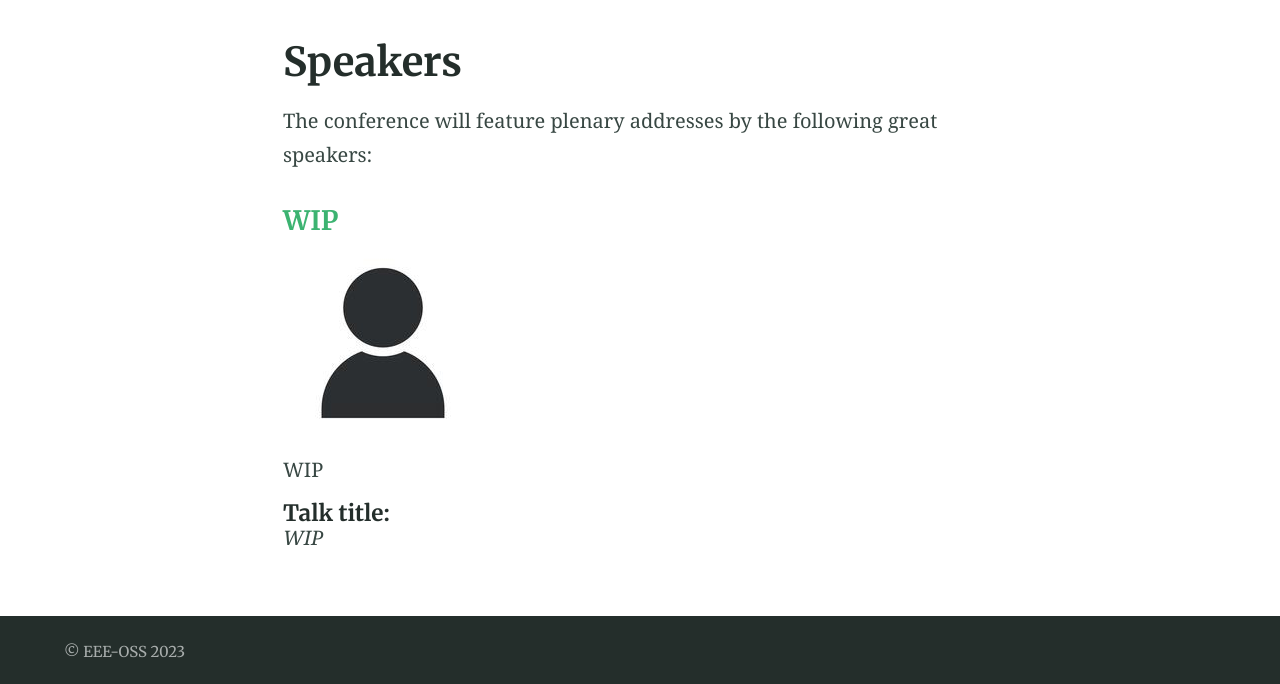
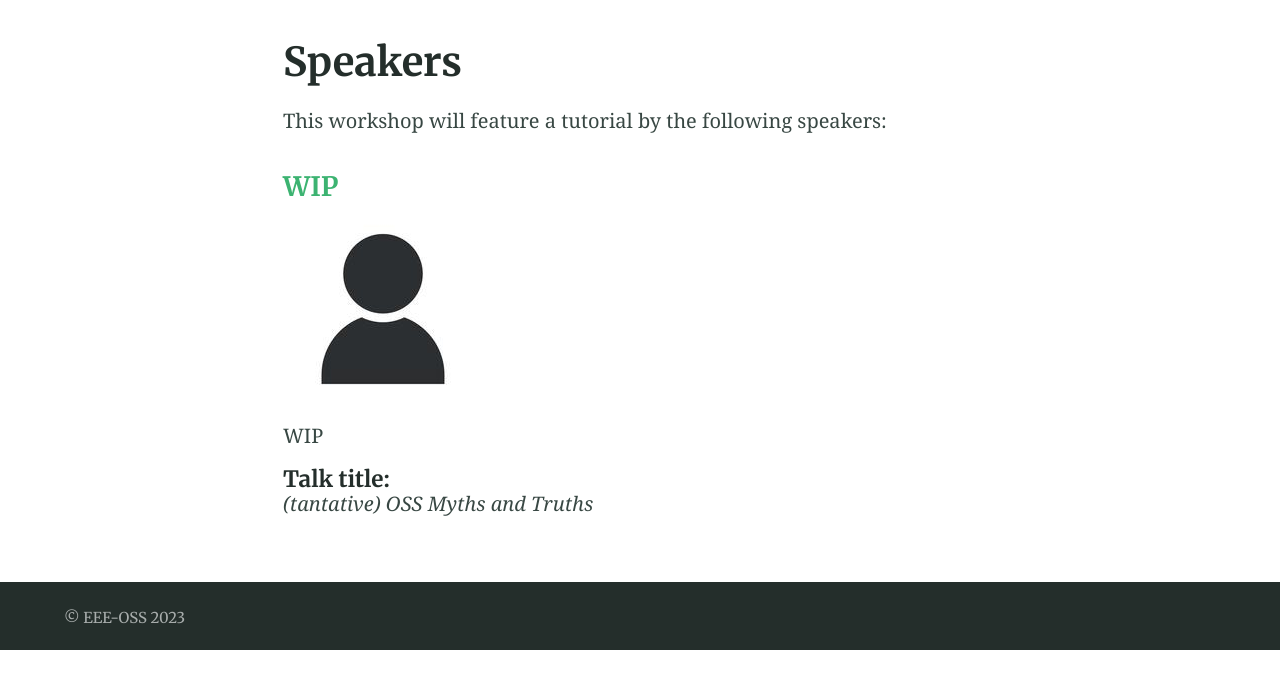
Before and after one commit to EEE-OSS/eee-oss.github.io, a Jekyll site: the page built from speakers.md, in a window 1280 px wide. Shown: the part 705-1389 px from the top of the page. Built offline with Jekyll 4.4.1, drawn with Linux system fonts in a browser that asks for light colours; after the commit the page ends 1355 px from its top, so only the background shows below that.

```diff
--- a/_includes/all_speakers.html
+++ b/_includes/all_speakers.html
@@ -20,7 +20,7 @@
       }
     }
   </style>
-The conference will feature plenary addresses by the following great speakers:<br>
+This workshop will feature a tutorial by the following speakers:<br>
 
 
 <div style="padding-bottom: 12px;">
@@ -31,7 +31,7 @@ The conference will feature plenary addresses by the following great speakers:<b
     <img src="/assets/temporary-human-icon.jpeg">
   </div>
   WIP
- <h5>Talk title:  </h5><i>WIP</i>
+ <h5>Talk title:  </h5><i>(tantative) OSS Myths and Truths</i>
 <BR>
 <BR>
 </div>
```
Also changed, not shown: program.md (+2 -5 lines).
